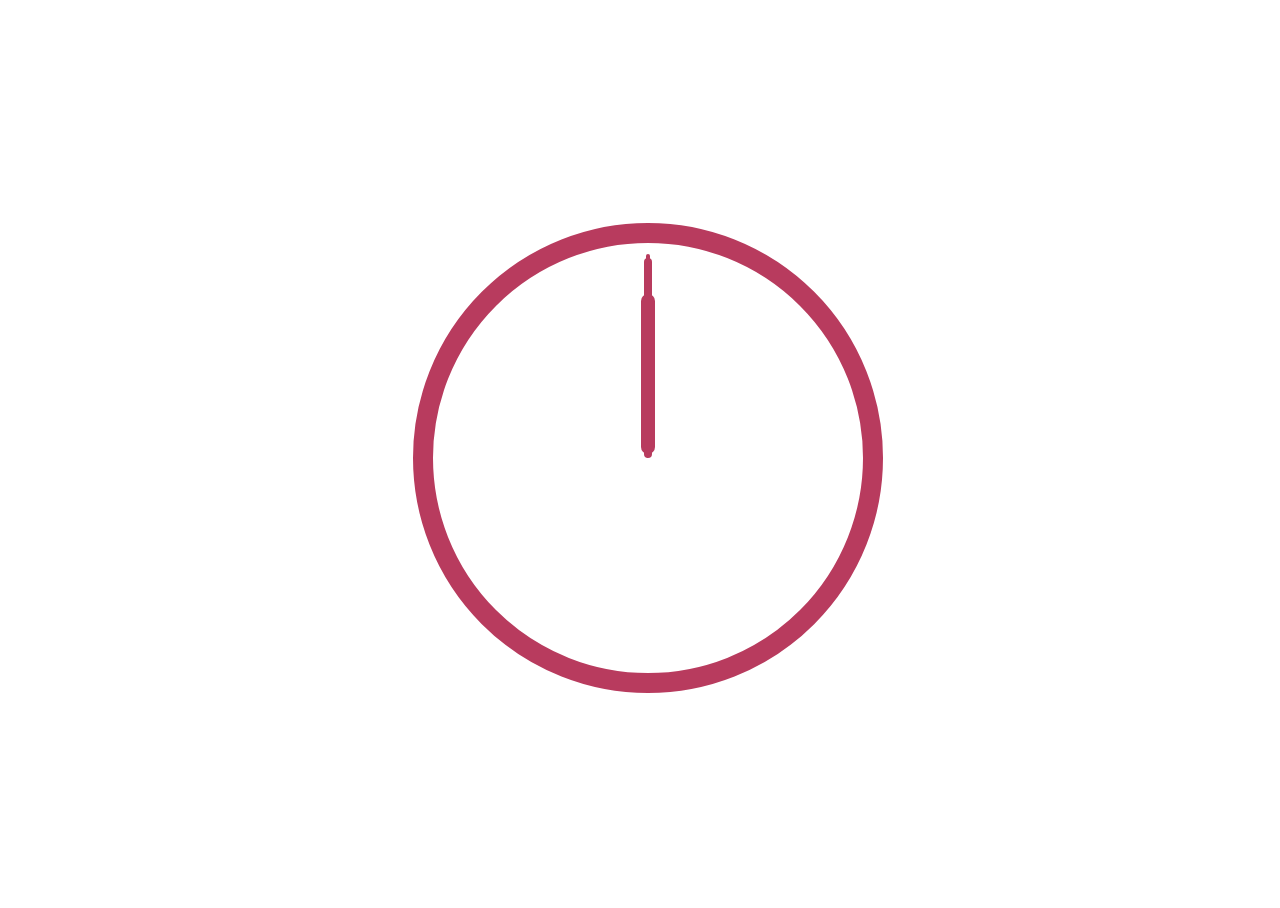
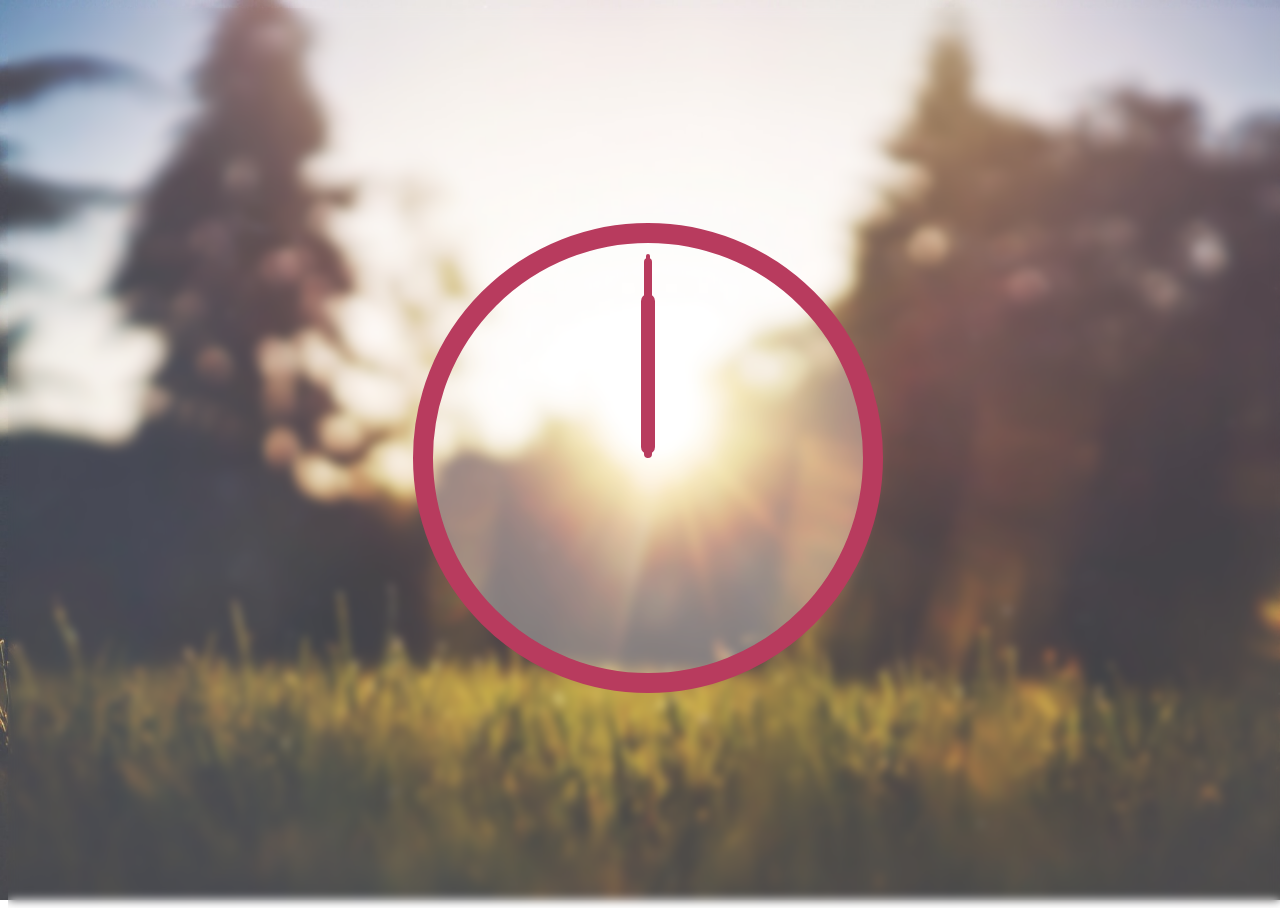
Before and after one commit to wiktoriavh/braweria.github.io, a Jekyll site: the page JavaScript30/02-clock.html, which Jekyll copies as it is, in a window 1280 px wide. Built offline with Jekyll 4.4.1, drawn with Linux system fonts in a browser that asks for light colours.

Commit message:
bg img link korrigiert

```diff
--- a/JavaScript30/css/02-clock.css
+++ b/JavaScript30/css/02-clock.css
@@ -5,6 +5,7 @@ To-Do
 [ ] Dynamic Background
 
 ??? Problem: Firefox stops ticking when switching tabs and then continues ticking from last position and does not update
+	I was told that. When testing on my own it worked fine.
 
 
 ##Version 1.1
@@ -22,7 +23,7 @@ html {
 }
 
 body {
-	background: url("/img/jake-givens-ocwmWiNAWGs-unsplash.jpg");
+	background: url("../img/jake-givens-ocwmWiNAWGs-unsplash.jpg");
 	background-size: cover;
 	background-repeat: no-repeat;
 	height: 100%;
```
